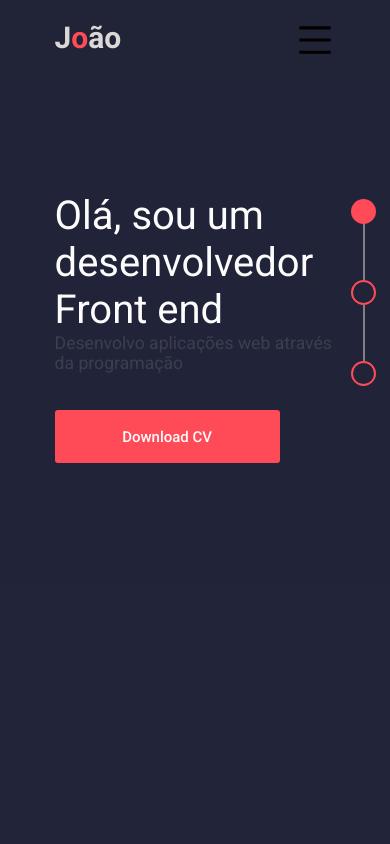
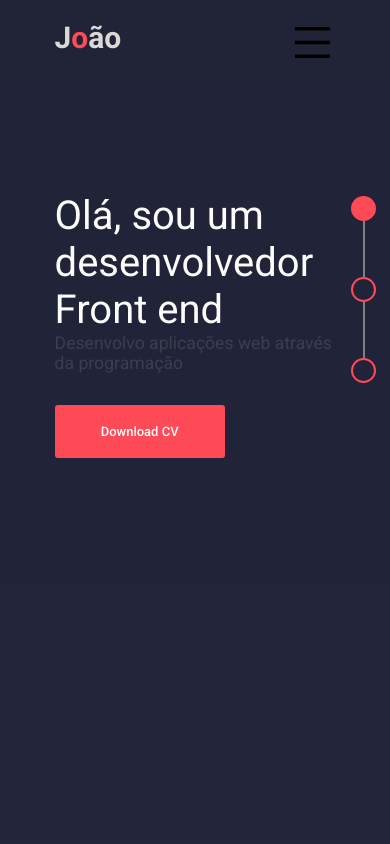
Before and after one commit to joaofilipee/joaofilipee, a React (Create React App) app: page / in a window 390 px wide. Shown: the top 844 px of the page. Built offline with nearby package versions, Linux system fonts and the light colour scheme.

Commit message:
responsive design almost complete

```diff
--- a/src/components/Contact/Contact.js
+++ b/src/components/Contact/Contact.js
@@ -7,7 +7,7 @@ import emailjs from "@emailjs/browser"
 import { balls } from "../Home/Home"
 
 // hooks
-import { useState, useRef,useLayoutEffect } from "react"
+import { useState, useRef, useLayoutEffect } from "react"
 
 const Contact = () => {
 
--- a/src/components/Home/Home.css
+++ b/src/components/Home/Home.css
@@ -69,7 +69,33 @@
     }
   }
 
-  @media (max-width: 366px) {
+  @media (max-width: 850px) {
+    .about {
+      font-size: 3.5em;
+    }
+  }
+
+  @media (max-width: 510px) {
+    .about {
+      font-size: 3em;
+    }
+    .btn {
+      width: 200px;
+    }
+  }
+
+  @media (max-width: 415px) {
+    .about {
+      font-size: 2.5em;
+    }
+
+    .btn {
+      width: 170px;
+      font-size: 13px;
+    }
+  }
+
+  @media (max-width: 350px) {
     .about {
       font-size: 2.2em;
     }
--- a/src/components/Navbar/Navbar.css
+++ b/src/components/Navbar/Navbar.css
@@ -46,7 +46,7 @@
 .navbar-content{
     padding-top: 20px;
 
-    height: 60px;
+    height: 60px !important;
 
     width: 100%;
     display: flex;
@@ -60,6 +60,10 @@
     display: flex;
     flex-direction: column;
     gap: 30px;
+}
+
+svg {
+    font-size: 45px;
 }
 
 .mobile-items a {
@@ -96,8 +100,6 @@
     color: #FF4A57;
 }
 
-
-
 @media(max-width: 680px) {
     .mobile-navbar {
         display: flex;
--- a/src/components/Navbar/Navbar.js
+++ b/src/components/Navbar/Navbar.js
@@ -2,20 +2,17 @@ import "./Navbar.css"
 
 // hooks
 import { NavLink } from "react-router-dom"
+import { useRef, useEffect } from "react"
 
 // icons
 import { AiOutlineMenu } from "react-icons/ai"
 
 const Navbar = () => {
 
+  const navbar = useRef(null)
+
   const openOrCloseNavbar = (e) => {
-    const mobileNavbar = e.target.parentNode.parentNode.parentNode.parentNode
-    const navbarContent = e.target.parentNode.parentNode.parentNode
-
-
-    mobileNavbar.classList.toggle("opened")
-
-    navbarContent.classList.remove("opened")
+    navbar.current.classList.toggle("opened")
 
   }
 
@@ -33,14 +30,17 @@ const Navbar = () => {
           </div>
         </div>
 
-        <div className="mobile-navbar">
+        <div className="mobile-navbar" ref={navbar}>
 
           <div className="navbar-content">
             <div className="name">
                 <NavLink to="/">J<span className="red">o</span>ão</NavLink>
             </div>
             <div className="menu-div" >
-                <button onClick={openOrCloseNavbar}> <AiOutlineMenu className="menu"/> </button>
+
+                <button>
+                   <AiOutlineMenu onClick={openOrCloseNavbar} />
+                </button>
             </div>
           </div>
 
```
